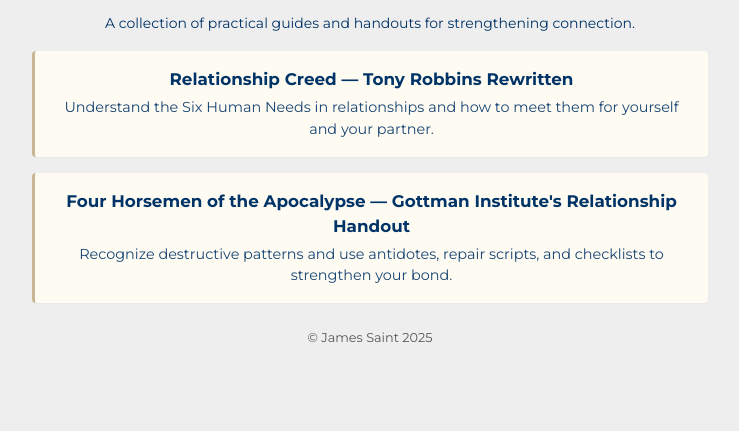
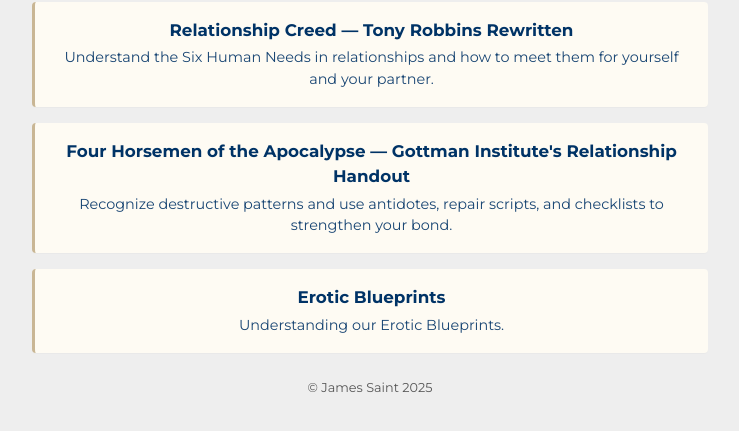
Before and after one commit to JamesSaint/relationship, a plain HTML site: page lottie/index.html in a window 1280 px wide. Shown: the part 251-682 px from the top of the page, without its empty margins (270-1009 px from the left). Drawn offline with nearby package versions, Linux system fonts and the light colour scheme.

Commit message:
Update index.html

```diff
--- a/lottie/index.html
+++ b/lottie/index.html
@@ -95,6 +95,11 @@
         <a href="four-horsemen-handout.html" class="resource">Four Horsemen of the Apocalypse — Gottman Institute's Relationship Handout</a>
         <p class="desc">Recognize destructive patterns and use antidotes, repair scripts, and checklists to strengthen your bond.</p>
       </div>
+
+      <div class="card-box">
+        <a href="erotic-blueprints.html" class="resource">Erotic Blueprints</a>
+        <p class="desc">Understanding our Erotic Blueprints.</p>
+      </div>
     </main>
 
     <footer>
```
